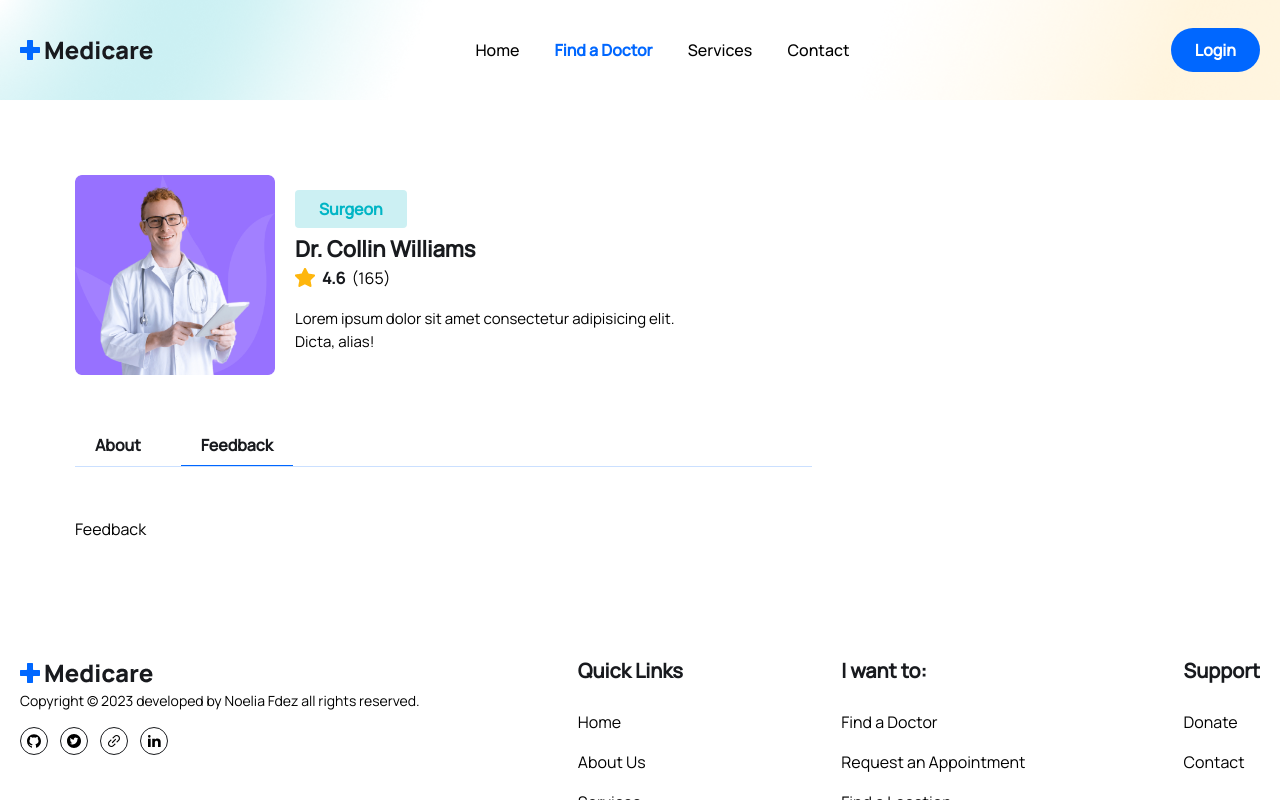
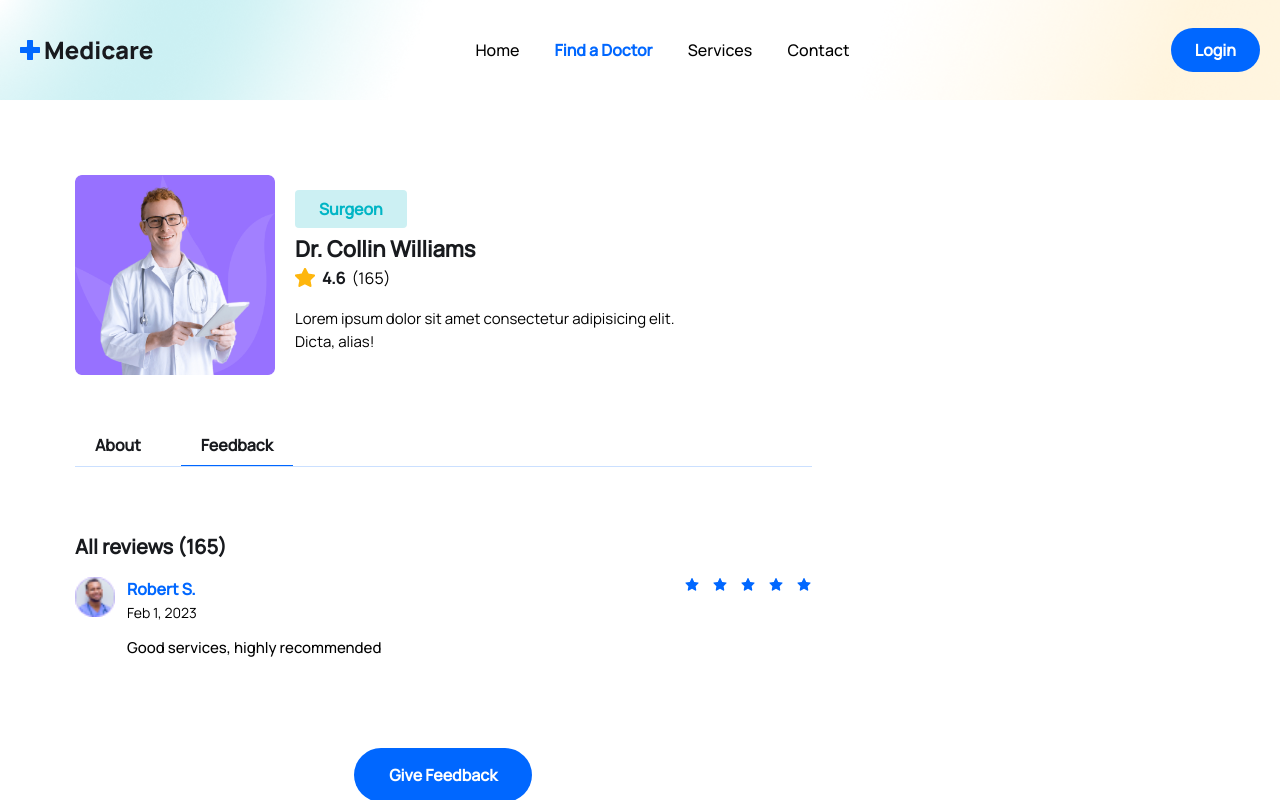
Before and after one commit to nxelia99/DoctorAppointmentBooking, a React (Vite) app in the folder frontend/: page /doctors/1 in a window 1280 px wide. Both pictures are taken after a click on the button "Feedback". Shown: the top 800 px of the page. Built offline with nearby package versions, Linux system fonts and the light colour scheme.

Commit message:
feedback section

```diff
--- a/frontend/src/pages/Doctors/Feedback.jsx
+++ b/frontend/src/pages/Doctors/Feedback.jsx
@@ -1,8 +1,50 @@
-import React from 'react'
+import React, { useState } from 'react'
+import avatar from '../../assets/images/avatar-icon.png'
+import { formateDate } from '../../utils/formateDate'
+import {AiFillStar} from 'react-icons/ai'
+import FeedBackForm from "../Doctors/FeedbackForm"
 
 const Feedback = () => {
+const [showFeedbackForm, setShowFeedbackForm] = useState(false)
+
   return (
-    <div>Feedback</div>
+    <div>
+      <div className="mb-[50px]">
+        <h4 className="text-[20px] leading-[3] font-bold text-headingColor mg-[30px]">
+          All reviews (165)
+        </h4>
+        <div className="flex justify-between gap-10 mb[30px]">
+          <div className="flex gap-3">
+            <figure className='w-10 h-10 rounded-full'><img className='w-full' src={avatar} alt="" /></figure>
+
+
+          <div>
+            <h5 className="text-[16px] leading-6 text-primaryColor font-bold">
+              Robert S.
+            </h5>
+            <p className="text-[14px]  leading-6  text-textColor">
+              {formateDate("02-01-2023")}
+            </p>
+            <p className='text__para mt-3 font-medium text-[15px]'>
+              Good services, highly recommended
+            </p>
+          </div>
+          </div>
+
+          <div className="flex gap-3">
+            {[...Array(5).keys()].map((_, index)=> <AiFillStar key={index} color='#0067FF' />)}
+          </div>
+        </div>
+      </div>
+
+          {!showFeedbackForm &&
+          <div className="text-center"><button className="btn"
+          onClick={()=> setShowFeedbackForm(true)}>
+            Give Feedback</button></div>}
+
+          {showFeedbackForm && <FeedBackForm />}
+
+    </div>
   )
 }
 
--- /dev/null
+++ b/frontend/src/pages/Doctors/FeedbackForm.jsx
@@ -0,0 +1,45 @@
+import React, { useState } from 'react'
+import { AiFillStar } from 'react-icons/ai'
+
+const FeedbackForm = () => {
+
+  const [rating, setRating] = useState(0)
+  const [hover, setHover] = useState(0)
+
+  return (
+        <form>
+            <div>
+                <h3 className="text-headingColor text-[16px] leading-6
+                font-semibold mb-4">
+                    How would you rate the overall experience?
+                </h3>
+
+                <div>
+                    {[...Array(5).keys()].map((_, index)=>{
+                        index += 1;
+
+                        return (
+                            <button key={index} type='button'
+                            className={`${index <= ((rating && hover) || hover)
+                                ? "text-yellowColor"
+                                : "text-gray-400"} bg-transparent border-none outline-none text-[22px]
+                                cursor-pointer`}
+                                onClick={() => setRating(index)}
+                                onMouseEnter={() => setHover(index)}
+                                onMouseLeave={() => setHover(rating)}
+                                onDoubleClick={() => {
+                                    setHover(0);
+                                    setRating(0)}}>
+                                <span>
+                                    <AiFillStar />
+                                </span>
+                            </button>
+                        );
+                    })}
+                </div>
+            </div>
+        </form>
+  )
+}
+
+export default FeedbackForm
```
